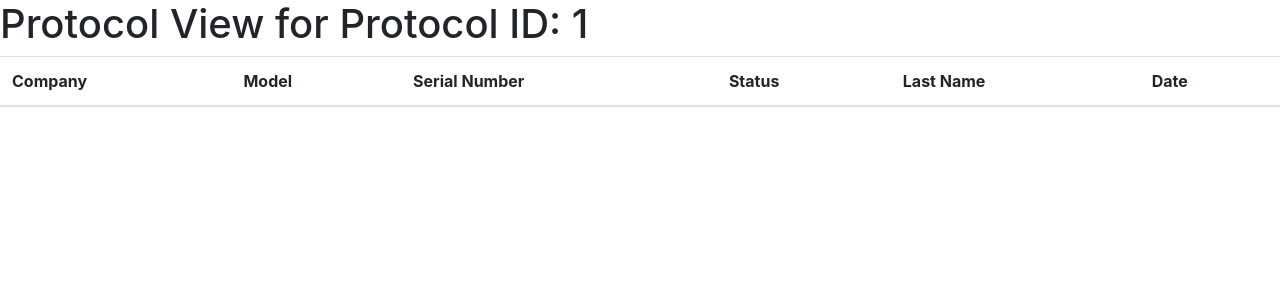
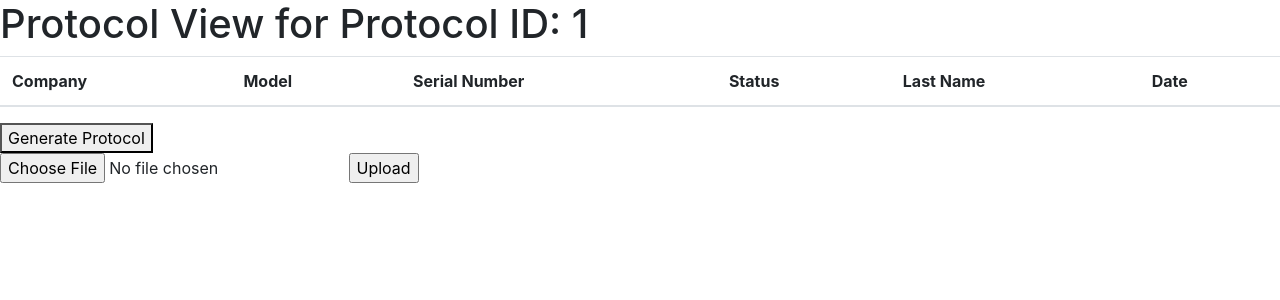
Before and after one commit to SZKYTU/AutoRaport, a Python web app: template templates/protocol_form.html in a window 1280 px wide. Shown: the top 300 px of the page. Run offline with Jinja, Linux system fonts and the light colour scheme; the template is opened without the code that fills it: most values are stand-ins (such as "Sample title", 1, 10 or a date in 2020); lists and menus that the app fills with data are empty; some libraries are stand-ins or nearby versions.

Commit message:
upload protocol work!

```diff
--- a/protocol_gen.py
+++ b/protocol_gen.py
@@ -20,7 +20,6 @@ def generate_pdf(model_laptop, serial_number, pracownik, typ, protocolid):
         c.setFont("Helvetica-Bold", 16)
         c.setFont("Helvetica", 12)
 
-        # Rysowanie treści dokumentu
         c.drawCentredString(4.25*inch, 10.5*inch - 0.5*inch, header)
         c.drawString(1*inch, 10.5*inch - 1.75*inch, sentence)
         c.drawString(1*inch, 10.5*inch - 2.25*inch, f"Laptop Model: {model_laptop}")
--- a/templates/protocol_form.html
+++ b/templates/protocol_form.html
@@ -50,5 +50,12 @@
       xhr.onerror = () => console.error(xhr.statusText);
       xhr.send();
     </script>
+    <button onclick="window.location.href = '/protocol/gen/{{protocol_id}}'">
+      Generate Protocol
+    </button>
+    <form action="/upload" method="post" enctype="multipart/form-data">
+      <input type="file" name="file" />
+      <input type="submit" value="Upload" />
+    </form>
   </body>
 </html>
```
Also changed, not shown: __init__.py (+7 -4 lines).
